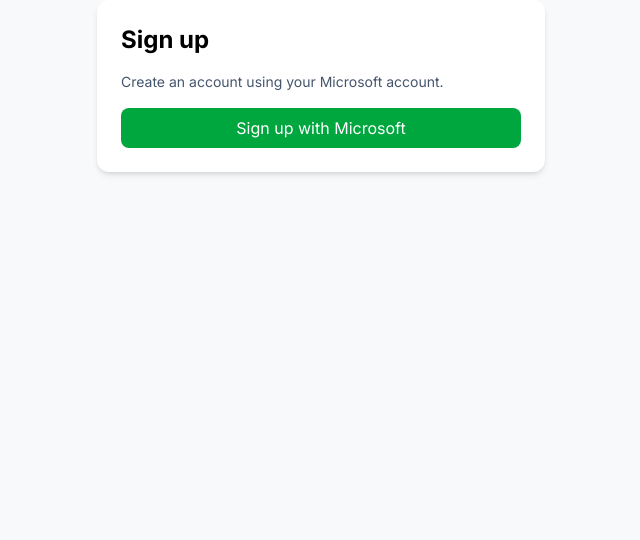
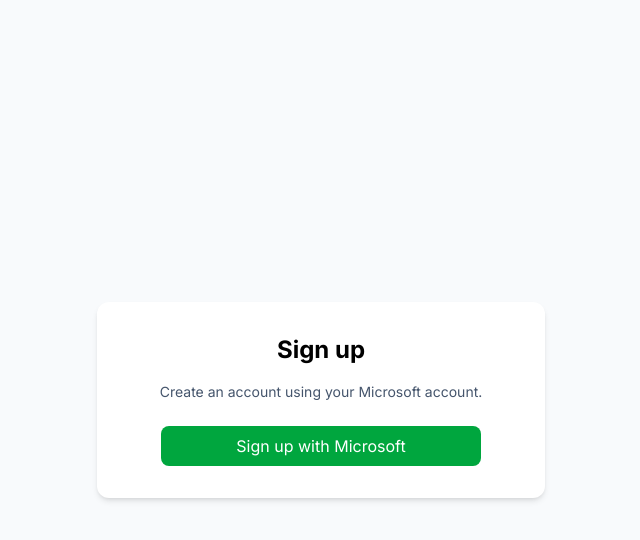
Before and after one commit to prateekrauniyar345/CollegCents, a Vue app in the folder frontend/: page /signup in a window 1280 px wide. Shown: the top 540 px of the page, without its empty margins (319-959 px from the left). Built offline with nearby package versions, Linux system fonts and the light colour scheme; no server answers.

Commit message:
redeisgned the signin and sign up  pages.

```diff
--- a/frontend/src/components/auth/SignIn.vue
+++ b/frontend/src/components/auth/SignIn.vue
@@ -52,24 +52,28 @@
 </script>
 
 <template>
-  <div class="max-w-md mx-auto p-6 bg-white rounded-xl shadow-md">
-    <h2 class="text-2xl font-bold mb-4">Sign in</h2>
+  <div class="min-h-screen flex items-center justify-center bg-slate-50">
+    <div class="w-full max-w-md p-8 bg-white rounded-xl shadow-md">
+      <h2 class="text-2xl font-bold mb-4 text-center">Sign in</h2>
 
-    <p class="text-sm text-slate-600 mb-4">
+      <p class="text-sm text-slate-600 mb-6 text-center">
         Sign in with your Microsoft account.
       </p>
 
+      <div class="mt-4 flex justify-center">
         <button
           @click="handleSignIn"
           :disabled="loading"
-      class="w-full bg-blue-600 text-white py-2 rounded-lg disabled:opacity-60"
+          class="w-full max-w-xs bg-blue-600 text-white py-2 rounded-lg disabled:opacity-60 text-center"
         >
           <span v-if="!loading">Sign in with Microsoft</span>
           <span v-else>Signing in…</span>
         </button>
+      </div>
 
-    <p v-if="error" class="text-red-500 mt-3">
+      <p v-if="error" class="text-red-500 mt-3 text-center">
         {{ error }}
       </p>
     </div>
+  </div>
 </template>
--- a/frontend/src/components/auth/SignUp.vue
+++ b/frontend/src/components/auth/SignUp.vue
@@ -38,13 +38,19 @@
 </script>
 
 <template>
-  <div class="max-w-md mx-auto p-6 bg-white rounded-xl shadow-md">
-    <h2 class="text-2xl font-bold mb-4">Sign up</h2>
-    <p class="text-sm text-slate-600 mb-4">Create an account using your Microsoft account.</p>
-    <button @click="handleSignUp" :disabled="loading" class="w-full bg-green-600 text-white py-2 rounded-lg disabled:opacity-60">
-      <span v-if="!loading">Sign up with Microsoft</span>
-      <span v-else>Signing up…</span>
-    </button>
-    <p v-if="error" class="text-red-500 mt-3">{{ error }}</p>
+  <div class="min-h-screen flex items-center justify-center bg-slate-50">
+    <div class="w-full max-w-md p-8 bg-white rounded-xl shadow-md">
+      <h2 class="text-2xl font-bold mb-4 text-center">Sign up</h2>
+      <p class="text-sm text-slate-600 mb-6 text-center">Create an account using your Microsoft account.</p>
+
+      <div class="mt-4 flex justify-center">
+        <button @click="handleSignUp" :disabled="loading" class="w-full max-w-xs bg-green-600 text-white py-2 rounded-lg disabled:opacity-60">
+          <span v-if="!loading">Sign up with Microsoft</span>
+          <span v-else>Signing up…</span>
+        </button>
+      </div>
+
+      <p v-if="error" class="text-red-500 mt-3 text-center">{{ error }}</p>
+    </div>
   </div>
 </template>
```
Lines whose indentation alone changed are shown as unchanged.
